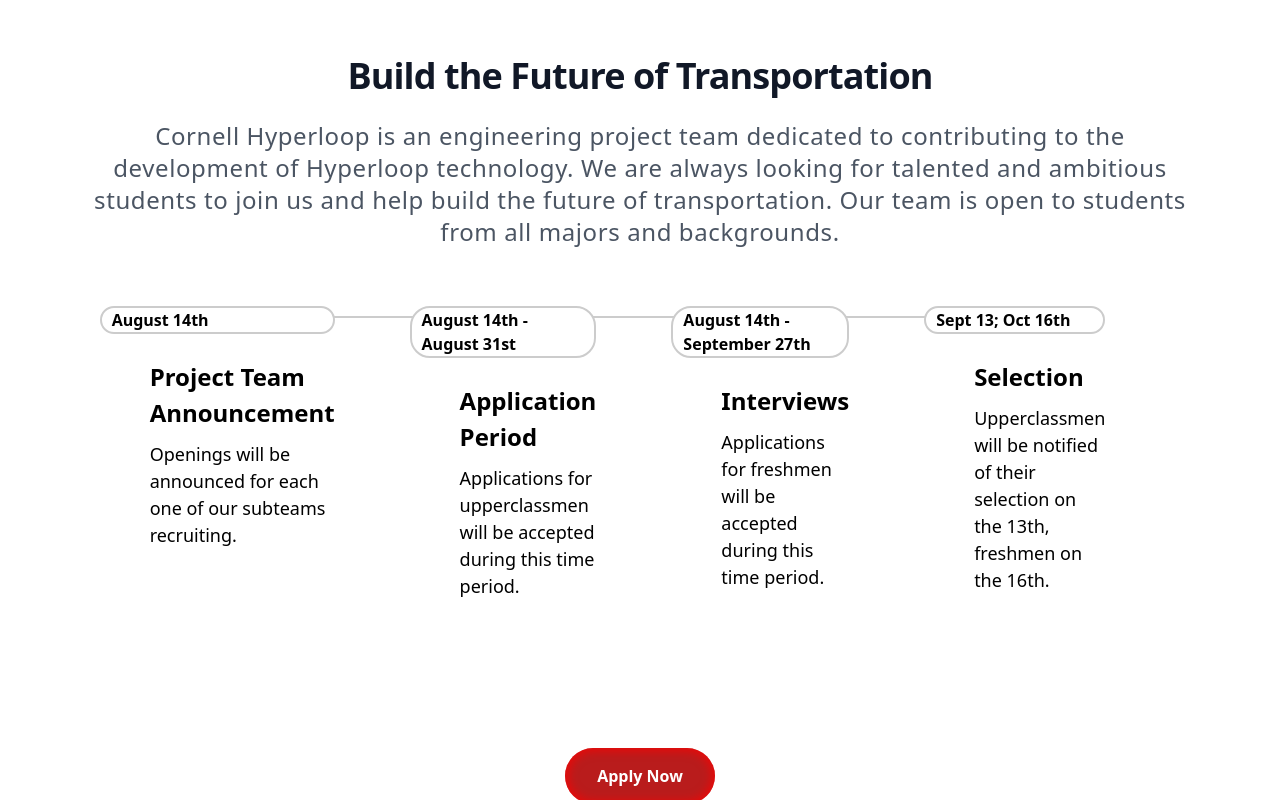
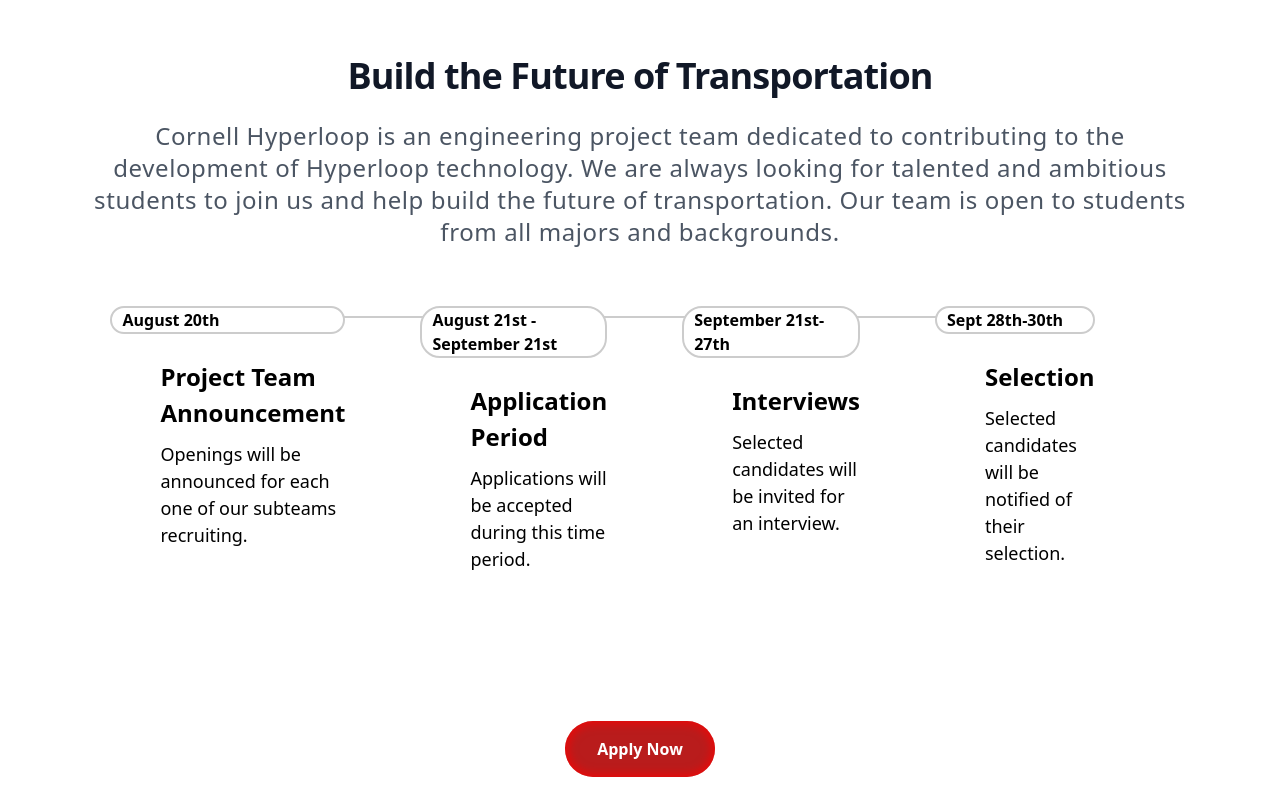
Before and after one commit to cornellhyperloop/electrical, a React (Create React App) app in the folder Website/: page /apply in a window 1280 px wide. Shown: the part 524-1324 px from the top of the page. Built offline with nearby package versions, Linux system fonts and the light colour scheme.

Commit message:
Revert "Merge branch 'master' of https://github.com/cornellhyperloop/electrical"
This reverts commit cbdafe8314e4cfba7d6677d97adf645c9c9a764f, reversing
changes made to 6080ea68fda230422f312c2eb1a9005bac471660.

```diff
--- a/Website/src/components/Apply.jsx
+++ b/Website/src/components/Apply.jsx
@@ -95,7 +95,7 @@
       <div className="timeline-bar"></div>
       <div className="timeline">
         <div className="timeline-item">
-          <div className="timeline-date">August 14th</div>
+          <div className="timeline-date">August 20th</div>
           <div className="timeline-content">
             <h3 className="timeline-title">Project Team Announcement</h3>
             <p className="timeline-description">
@@ -104,29 +104,29 @@
           </div>
         </div>
         <div className="timeline-item">
-          <div className="timeline-date">August 14th - August 31st</div>
+          <div className="timeline-date">August 21st - September 21st</div>
           <div className="timeline-content">
             <h3 className="timeline-title">Application Period</h3>
             <p className="timeline-description">
-              Applications for upperclassmen will be accepted during this time period.
+              Applications will be accepted during this time period.
             </p>
           </div>
         </div>
         <div className="timeline-item">
-          <div className="timeline-date">August 14th - September 27th</div>
+          <div className="timeline-date">September 21st-27th</div>
           <div className="timeline-content">
             <h3 className="timeline-title">Interviews</h3>
             <p className="timeline-description">
-              Applications for freshmen will be accepted during this time period.
+              Selected candidates will be invited for an interview.
             </p>
           </div>
         </div>
         <div className="timeline-item">
-          <div className="timeline-date">Sept 13; Oct 16th</div>
+          <div className="timeline-date">Sept 28th-30th</div>
           <div className="timeline-content">
             <h3 className="timeline-title">Selection</h3>
             <p className="timeline-description">
-              Upperclassmen will be notified of their selection on the 13th, freshmen on the 16th.
+              Selected candidates will be notified of their selection.
             </p>
           </div>
         </div>
@@ -135,7 +135,7 @@
 
     </div>
     <div className="text-center pb-12 z-100 ">
-  <a href="https://forms.gle/55mEu3RbK8n9cHxf9" className="bg-red-700 text-white font-bold py-4 px-8 rounded-full mt-12 inline-block"
+  <a href="/team#mechanical" className="bg-red-700 text-white font-bold py-4 px-8 rounded-full mt-12 inline-block"
   style={{boxShadow: "inset 0px 0px 10px 3px rgba(255,0,0,0.7)"}}>
     Apply Now
   </a>
```
